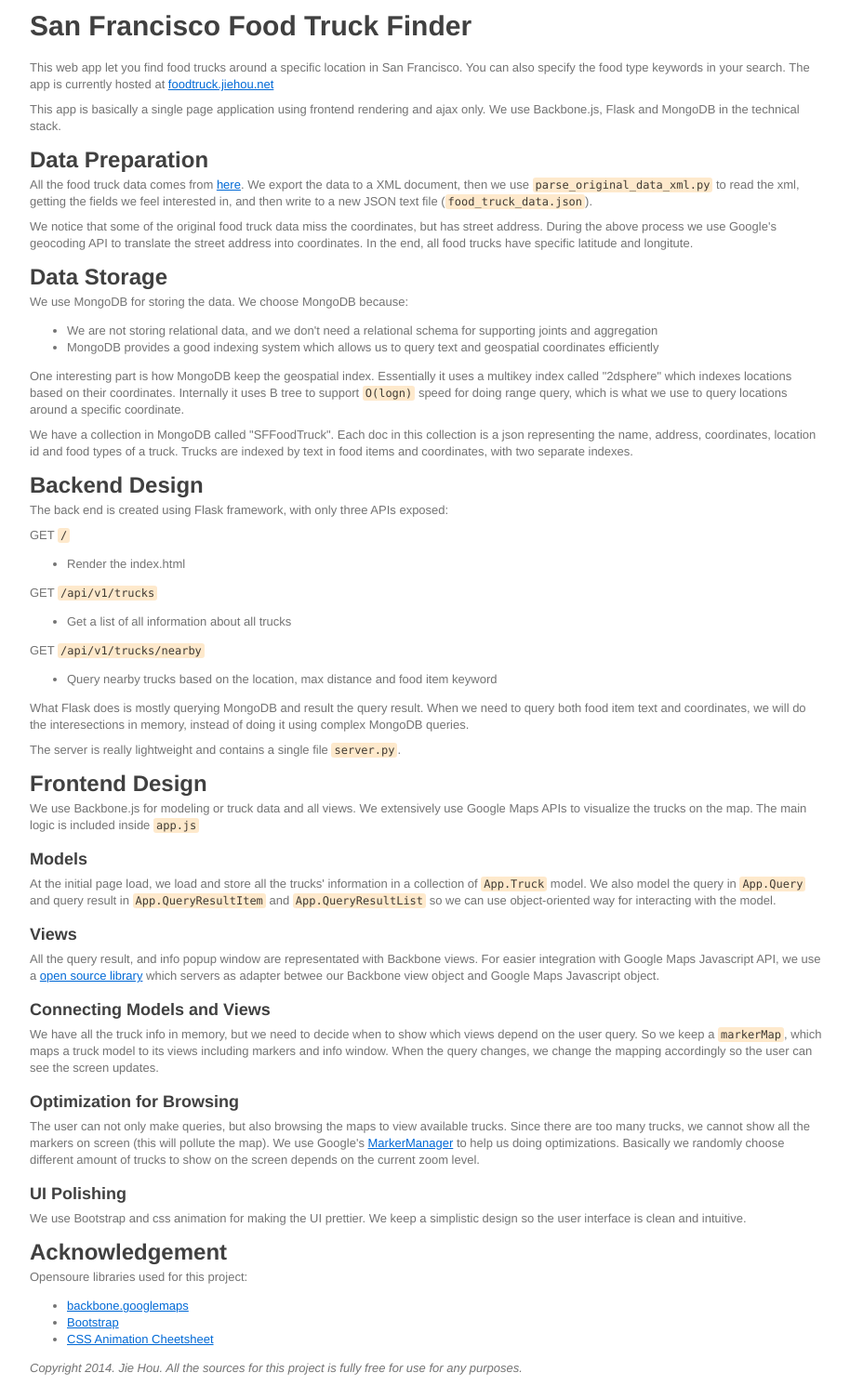
After one commit to houjieth/SFFoodTruck, a Flask app: page /static/doc/design_doc.html in a window 1280 px wide. The commit adds this page. Shown: the whole page at 93% size, without its empty margins (181-1095 px from the left). Run offline with Flask 2, Linux system fonts and the light colour scheme; some libraries are stand-ins or nearby versions.

Commit message:
Add doc. UI fixes.
Right before adding tests

```diff
--- a/static/css/app.css
+++ b/static/css/app.css
@@ -85,3 +85,9 @@ button {
     border-top-left-radius: 0;
     border-top-right-radius: 0;
 }
+
+#helper-links {
+    position: fixed;
+    bottom: 0;
+    left: 0;
+}
--- /dev/null
+++ b/static/doc/design_doc.html
@@ -0,0 +1,251 @@
+<!doctype html>
+<html>
+<head>
+<meta charset="utf-8">
+<meta name="viewport" content="width=device-width, initial-scale=1.0, user-scalable=yes">
+<style>
+h1,
+h2,
+h3,
+h4,
+h5,
+h6,
+p,
+blockquote {
+    margin: 0;
+    padding: 0;
+}
+body {
+    font-family: "Helvetica Neue", Helvetica, "Hiragino Sans GB", Arial, sans-serif;
+    font-size: 13px;
+    line-height: 18px;
+    color: #737373;
+    background-color: white;
+    margin: 10px 13px 10px 13px;
+}
+table {
+	margin: 10px 0 15px 0;
+	border-collapse: collapse;
+}
+td,th {
+	border: 1px solid #ddd;
+	padding: 3px 10px;
+}
+th {
+	padding: 5px 10px;
+}
+
+a {
+    color: #0069d6;
+}
+a:hover {
+    color: #0050a3;
+    text-decoration: none;
+}
+a img {
+    border: none;
+}
+p {
+    margin-bottom: 9px;
+}
+h1,
+h2,
+h3,
+h4,
+h5,
+h6 {
+    color: #404040;
+    line-height: 36px;
+}
+h1 {
+    margin-bottom: 18px;
+    font-size: 30px;
+}
+h2 {
+    font-size: 24px;
+}
+h3 {
+    font-size: 18px;
+}
+h4 {
+    font-size: 16px;
+}
+h5 {
+    font-size: 14px;
+}
+h6 {
+    font-size: 13px;
+}
+hr {
+    margin: 0 0 19px;
+    border: 0;
+    border-bottom: 1px solid #ccc;
+}
+blockquote {
+    padding: 13px 13px 21px 15px;
+    margin-bottom: 18px;
+    font-family:georgia,serif;
+    font-style: italic;
+}
+blockquote:before {
+    content:"\201C";
+    font-size:40px;
+    margin-left:-10px;
+    font-family:georgia,serif;
+    color:#eee;
+}
+blockquote p {
+    font-size: 14px;
+    font-weight: 300;
+    line-height: 18px;
+    margin-bottom: 0;
+    font-style: italic;
+}
+code, pre {
+    font-family: Monaco, Andale Mono, Courier New, monospace;
+}
+code {
+    background-color: #fee9cc;
+    color: rgba(0, 0, 0, 0.75);
+    padding: 1px 3px;
+    font-size: 12px;
+    -webkit-border-radius: 3px;
+    -moz-border-radius: 3px;
+    border-radius: 3px;
+}
+pre {
+    display: block;
+    padding: 14px;
+    margin: 0 0 18px;
+    line-height: 16px;
+    font-size: 11px;
+    border: 1px solid #d9d9d9;
+    white-space: pre-wrap;
+    word-wrap: break-word;
+}
+pre code {
+    background-color: #fff;
+    color:#737373;
+    font-size: 11px;
+    padding: 0;
+}
+sup {
+    font-size: 0.83em;
+    vertical-align: super;
+    line-height: 0;
+}
+* {
+	-webkit-print-color-adjust: exact;
+}
+@media screen and (min-width: 914px) {
+    body {
+        width: 854px;
+        margin:10px auto;
+    }
+}
+@media print {
+	body,code,pre code,h1,h2,h3,h4,h5,h6 {
+		color: black;
+	}
+	table, pre {
+		page-break-inside: avoid;
+	}
+}
+</style>
+<title>Models</title>
+
+</head>
+<body>
+<h1>San Francisco Food Truck Finder</h1>
+
+<p>This web app let you find food trucks around a specific location in San Francisco. You can also specify the food type keywords in your search. The app is currently hosted at <a href="http://foodtruck.jiehou.net">foodtruck.jiehou.net</a></p>
+
+<p>This app is basically a single page application using frontend rendering and ajax only. We use Backbone.js, Flask and MongoDB in the technical stack.</p>
+
+<h2>Data Preparation</h2>
+
+<p>All the food truck data comes from <a href="https://data.sfgov.org/Economy-and-Community/Mobile-Food-Facility-Permit/rqzj-sfat?">here</a>. We export the data to a XML document, then we use <code>parse_original_data_xml.py</code> to read the xml, getting the fields we feel interested in, and then write to a new JSON text file (<code>food_truck_data.json</code>).</p>
+
+<p>We notice that some of the original food truck data miss the coordinates, but has street address. During the above process we use Google's geocoding API to translate the street address into coordinates. In the end, all food trucks have specific latitude and longitute.</p>
+
+<h2>Data Storage</h2>
+
+<p>We use MongoDB for storing the data. We choose MongoDB because:</p>
+
+<ul>
+<li>We are not storing relational data, and we don't need a relational schema for supporting joints and aggregation</li>
+<li>MongoDB provides a good indexing system which allows us to query text and geospatial coordinates efficiently</li>
+</ul>
+
+
+<p>One interesting part is how MongoDB keep the geospatial index. Essentially it uses a multikey index called "2dsphere" which indexes locations based on their coordinates. Internally it uses B tree to support <code>O(logn)</code> speed for doing range query, which is what we use to query locations around a specific coordinate.</p>
+
+<p>We have a collection in MongoDB called "SFFoodTruck". Each doc in this collection is a json representing the name, address, coordinates, location id and food types of a truck. Trucks are indexed by text in food items and coordinates, with two separate indexes.</p>
+
+<h2>Backend Design</h2>
+
+<p>The back end is created using Flask framework, with only three APIs exposed:</p>
+
+<p>GET <code>/</code></p>
+
+<ul>
+<li>Render the index.html</li>
+</ul>
+
+
+<p>GET <code>/api/v1/trucks</code></p>
+
+<ul>
+<li>Get a list of all information about all trucks</li>
+</ul>
+
+
+<p>GET <code>/api/v1/trucks/nearby</code></p>
+
+<ul>
+<li>Query nearby trucks based on the location, max distance and food item keyword</li>
+</ul>
+
+
+<p>What Flask does is mostly querying MongoDB and result the query result. When we need to query both food item text and coordinates, we will do the interesections in memory, instead of doing it using complex MongoDB queries.</p>
+
+<p>The server is really lightweight and contains a single file <code>server.py</code>.</p>
+
+<h2>Frontend Design</h2>
+
+<p>We use Backbone.js for modeling or truck data and all views. We extensively use Google Maps APIs to visualize the trucks on the map. The main logic is included inside <code>app.js</code></p>
+
+<h3>Models</h3>
+
+<p>At the initial page load, we load and store all the trucks' information in a collection of <code>App.Truck</code> model. We also model the query in <code>App.Query</code> and query result in <code>App.QueryResultItem</code> and <code>App.QueryResultList</code> so we can use object-oriented way for interacting with the model.</p>
+
+<h3>Views</h3>
+
+<p>All the query result, and info popup window are representated with Backbone views. For easier integration with Google Maps Javascript API, we use a <a href="https://github.com/eschwartz/backbone.googlemaps">open source library</a> which servers as adapter betwee our Backbone view object and Google Maps Javascript object.</p>
+
+<h3>Connecting Models and Views</h3>
+
+<p>We have all the truck info in memory, but we need to decide when to show which views depend on the user query. So we keep a <code>markerMap</code>, which maps a truck model to its views including markers and info window. When the query changes, we change the mapping accordingly so the user can see the screen updates.</p>
+
+<h3>Optimization for Browsing</h3>
+
+<p>The user can not only make queries, but also browsing the maps to view available trucks. Since there are too many trucks, we cannot show all the markers on screen (this will pollute the map). We use Google's <a href="http://google-maps-utility-library-v3.googlecode.com/svn/tags/markermanager/1.0/docs/reference.html">MarkerManager</a> to help us doing optimizations. Basically we randomly choose different amount of trucks to show on the screen depends on the current zoom level.</p>
+
+<h3>UI Polishing</h3>
+
+<p>We use Bootstrap and css animation for making the UI prettier. We keep a simplistic design so the user interface is clean and intuitive.</p>
+
+<h2>Acknowledgement</h2>
+
+<p>Opensoure libraries used for this project:</p>
+
+<ul>
+<li><a href="https://github.com/eschwartz/backbone.googlemaps">backbone.googlemaps</a></li>
+<li><a href="http://getbootstrap.com/">Bootstrap</a></li>
+<li><a href="http://www.justinaguilar.com/animations/index.html">CSS Animation Cheetsheet</a></li>
+</ul>
+
+
+<p><em>Copyright 2014. Jie Hou. All the sources for this project is fully free for use for any purposes.</em></p>
+</body>
+</html>
```
Also changed, not shown: static/doc/design_doc.md (added, +73 -0 lines), templates/index.html (+5 -2 lines).
